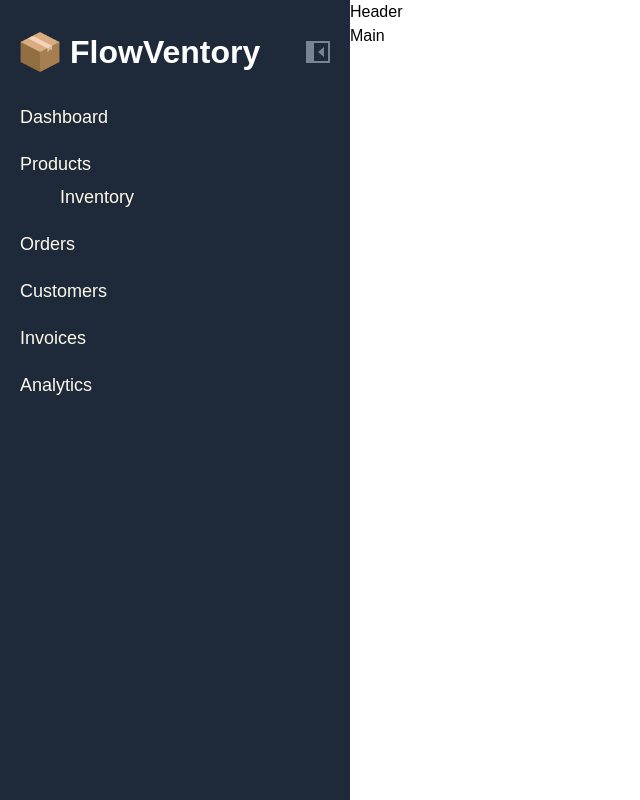
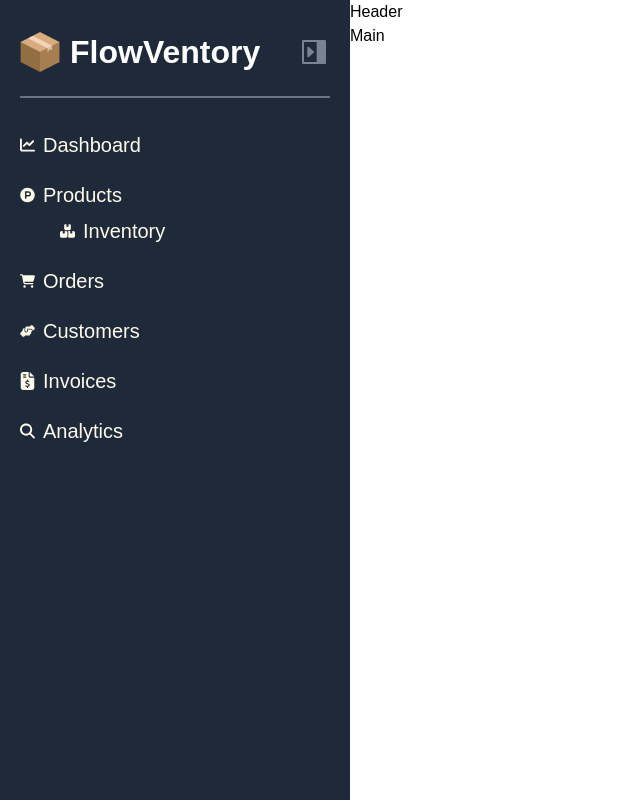
Before and after one commit to Yahyawi99/n8n-erp-automation, a React (Vite) app in the folder client/: page / in a window 1280 px wide. Shown: the whole page, without its empty margins (0-640 px from the left). Built offline with nearby package versions, Linux system fonts and the light colour scheme; a web font is replaced by a local one.

Commit message:
added icons to sidebar options

```diff
--- a/client/package.json
+++ b/client/package.json
@@ -9,6 +9,11 @@
     "preview": "vite preview"
   },
   "dependencies": {
+    "@fortawesome/fontawesome-svg-core": "^6.7.2",
+    "@fortawesome/free-brands-svg-icons": "^6.7.2",
+    "@fortawesome/free-regular-svg-icons": "^6.7.2",
+    "@fortawesome/free-solid-svg-icons": "^6.7.2",
+    "@fortawesome/react-fontawesome": "^0.2.2",
     "@vitejs/plugin-react": "^4.6.0",
     "classnames": "^2.5.1",
     "react": "^18.2.0",
--- a/client/src/components/layout/Sidebar.tsx
+++ b/client/src/components/layout/Sidebar.tsx
@@ -1,55 +1,61 @@
 import React from "react";
+import { FontAwesomeIcon } from "@fortawesome/react-fontawesome";
 // icons
+import {
+  faChartLine,
+  faBoxesStacked,
+  faCartShopping,
+  faHandshakeAngle,
+  faFileInvoiceDollar,
+  faMagnifyingGlass,
+  type IconDefinition,
+} from "@fortawesome/free-solid-svg-icons";
+import { faProductHunt } from "@fortawesome/free-brands-svg-icons";
 import logo from "../../assets/icons/logo.png";
 
 type Option = {
   name: string;
-  icon: string;
+  icon: IconDefinition;
   subOptions?: Option[];
 };
 
 const sidebarOptions: Option[] = [
   {
     name: "Dashboard",
-    icon: "",
+    icon: faChartLine,
   },
-
   {
     name: "Products",
-    icon: "",
+    icon: faProductHunt,
     subOptions: [
       {
         name: "Inventory",
-        icon: "",
+        icon: faBoxesStacked,
       },
     ],
   },
-
   {
     name: "Orders",
-    icon: "",
+    icon: faCartShopping,
   },
-
   {
     name: "Customers",
-    icon: "",
+    icon: faHandshakeAngle,
   },
-
   {
     name: "Invoices",
-    icon: "",
+    icon: faFileInvoiceDollar,
   },
-
   {
     name: "Analytics",
-    icon: "",
+    icon: faMagnifyingGlass,
   },
 ];
 
 const Sidebar: React.FC = () => {
   return (
     <aside className="w-1/2 min-h-screen max-w-[350px] bg-gray-800 p-5 overflow-hidden">
-      <div className="flex items-center justify-between py-2 mb-5">
+      <div className="flex items-center justify-between py-2 pb-5 mb-8 border-b-2 border-gray-500">
         <div className="flex items-center gap-2.5">
           <img className="w-[40px]" src={logo} alt="logo" />
           <h1 className="text-[32px] font-extrabold text-white">FlowVentory</h1>
@@ -58,7 +64,7 @@ const Sidebar: React.FC = () => {
         <CloseIcon />
       </div>
 
-      <div className="h-full">
+      <div>
         <ul className="flex flex-col gap-5 text-amber-50">
           <Options data={sidebarOptions} />
         </ul>
@@ -72,9 +78,9 @@ const Options = ({ data }: { data: Option[] }) => {
     const { name, icon, subOptions } = option;
     return (
       <li className="cursor-pointer text-[18px]">
-        <div className={subOptions && "mb-1.5"}>
-          {/* <img src={icon} alt="option-icon" /> */}
-          <p>{name}</p>
+        <div className={`flex items-center gap-2 ${subOptions && "mb-1.5"}`}>
+          <FontAwesomeIcon icon={icon} width={15} />
+          <p className="text-[20px]">{name}</p>
         </div>
 
         {subOptions ? (
@@ -92,11 +98,16 @@ const Options = ({ data }: { data: Option[] }) => {
 const CloseIcon = () => {
   return (
     <svg
-      width="24"
-      height="24"
-      className="fill-gray-400 cursor-pointer opacity-75"
+      className="fill-gray-400 cursor-pointer opacity-75 w-[32px] h-[32px]"
+      strokeLinejoin="round"
+      strokeMiterlimit="2"
+      viewBox="0 0 24 24"
+      xmlns="http://www.w3.org/2000/svg"
     >
-      <path d="M24 23h-24v-22h24v22zm-2-20h-14v18h14v-18zm-4 4l-6 5 6 5v-10z" />
+      <path
+        d="m4 2.999c-.478 0-1 .379-1 1v16c0 .62.519 1 1 1h16c.621 0 1-.52 1-1v-16c0-.478-.379-1-1-1zm.5 16.5v-15h9.5v15zm3.658-11.321c-.137-.124-.299-.179-.458-.179-.358 0-.7.284-.7.705v6.59c0 .422.342.705.7.705.159 0 .321-.055.458-.178 1.089-.982 2.684-2.417 3.576-3.22.17-.153.266-.371.266-.601 0-.229-.096-.448-.265-.601-.893-.803-2.487-2.239-3.577-3.221z"
+        fillRule="nonzero"
+      />
     </svg>
   );
 };
```
Also changed, not shown: 1 other file (tests, documents, lock files or other folders).
